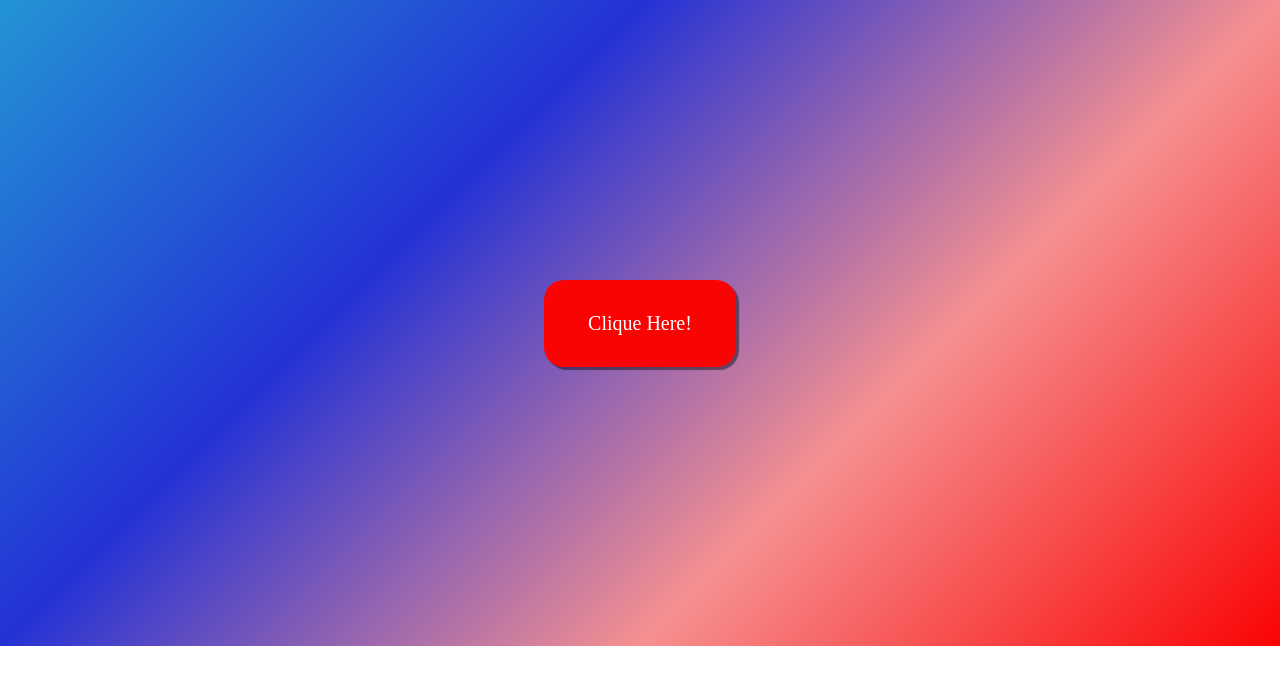
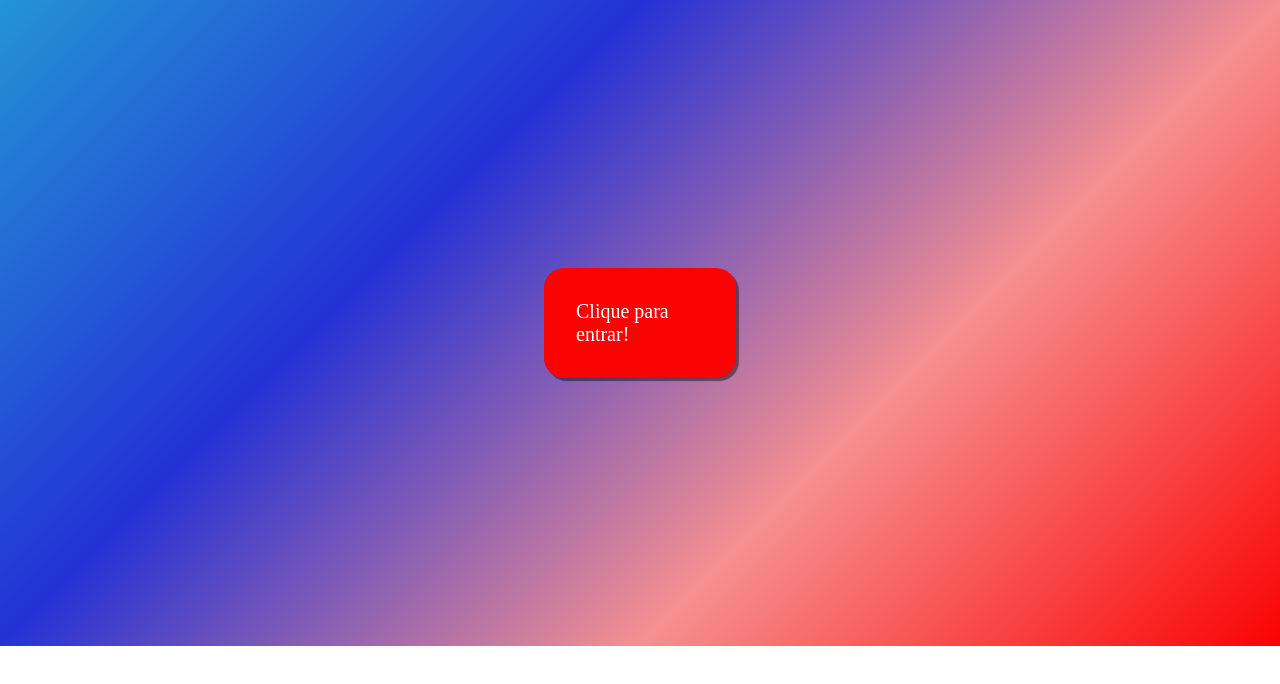
Before and after one commit to victornixon/siteatualizado22_04, a plain HTML site: page index.html in a window 1280 px wide. Drawn offline with Linux system fonts and the light colour scheme.

Commit message:
Update index.html

```diff
--- a/index.html
+++ b/index.html
@@ -9,7 +9,7 @@
 </head>
 <body>
     <div class="Container" id="Container" onclick="(clicar)">
-    <a href="index2.html">Clique Here!</a>
+    <a href="index2.html">Clique para entrar!</a>
 
     </div>
 
```
